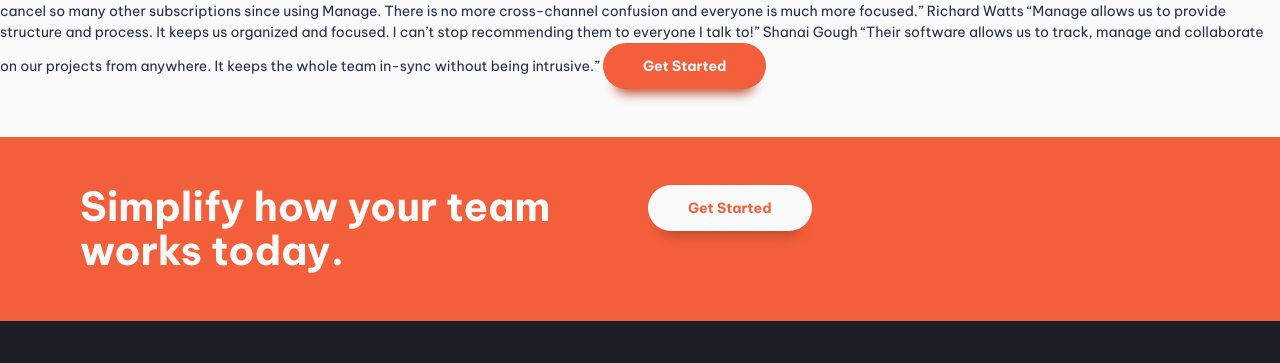
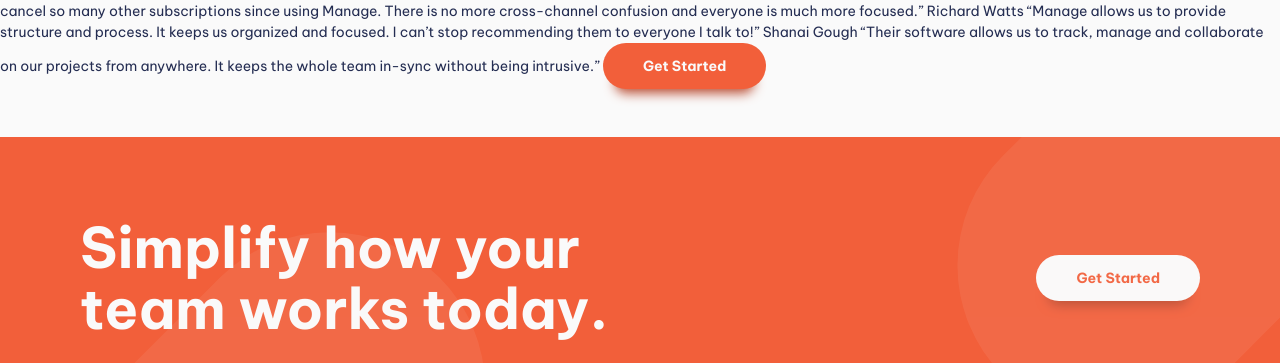
Before and after one commit to magda-korzeniowska/manage-landing-page-frontendmentor, a plain HTML site: page index.html in a window 1280 px wide. Shown: the part 1462-1825 px from the top of the page. Drawn offline with Linux system fonts and the light colour scheme.

Commit message:
Add cta styling

```diff
--- a/index.html
+++ b/index.html
@@ -113,13 +113,15 @@
       from anywhere. It keeps the whole team in-sync without being intrusive.”
       <button class="button">Get Started</button>
     </section>
-    <section class="cta bg-accent-400 text-neutral-100 padding-block-700">
+    <section class="cta bg-accent-400 text-neutral-100 padding-block-900">
       <div class="container">
-        <div class="even-columns">
+        <div class="even-columns vertical-align-center bigger-gap">
           <div>
-            <p class="fs-secondary-heading fw-bold">Simplify how your team works today.</p>
+            <p class="fs-primary-heading fw-bold">Simplify how your team works today.</p>
           </div>
-          <div><button class="button" data-type="inverted">Get Started</button></div>
+          <div class="justify-self-end-md">
+            <button class="button" data-type="inverted">Get Started</button>
+          </div>
         </div>
       </div>
     </section>
--- a/style.css
+++ b/style.css
@@ -252,6 +252,37 @@ picture {
   margin-inline: auto;
 }
 
+.even-columns {
+  display: grid;
+  gap: var(--gap-spacer, 1rem);
+}
+
+.bigger-gap {
+  --gap-spacer: 2rem;
+}
+
+@media (min-width: 50em) {
+  .even-columns {
+    grid-auto-flow: column;
+    grid-auto-columns: 1fr;
+  }
+}
+
+.justify-self-end {
+  justify-self: end;
+}
+
+@media (min-width: 50em) {
+  .justify-self-end-md {
+    justify-self: end;
+  }
+}
+
+.vertical-align-center {
+  align-items: center;
+}
+
+
 /* every sibling but the first one */
 /* the same as :where(.block-flow>:not(:last-child)) - where because of low specificity */
 .block-flow>*+* {
@@ -260,18 +291,6 @@ picture {
 
 .block-flow--tight {
   --flow-spacer: 1rem;
-}
-
-.even-columns {
-  display: grid;
-  gap: 1rem;
-}
-
-@media (min-width: 50em) {
-  .even-columns {
-    grid-auto-flow: column;
-    grid-auto-columns: 1fr;
-  }
 }
 
 /* general styling */
@@ -412,3 +431,31 @@ p[data-width="wide"] {
     display: block;
   }
 }
+
+/* cta */
+.cta {
+  position: relative;
+  text-align: center;
+}
+
+@media (min-width: 50em) {
+  .cta {
+    text-align: left;
+  }
+}
+
+.cta::before {
+  content: '';
+  position: absolute;
+  inset: 0;
+  background-image:
+    url('/images/bg-simplify-section-mobile.svg');
+  background-repeat: no-repeat;
+}
+
+@media (min-width: 50em) {
+  .cta::before {
+    background-image:
+      url('/images/bg-simplify-section-desktop.svg');
+  }
+}
```
